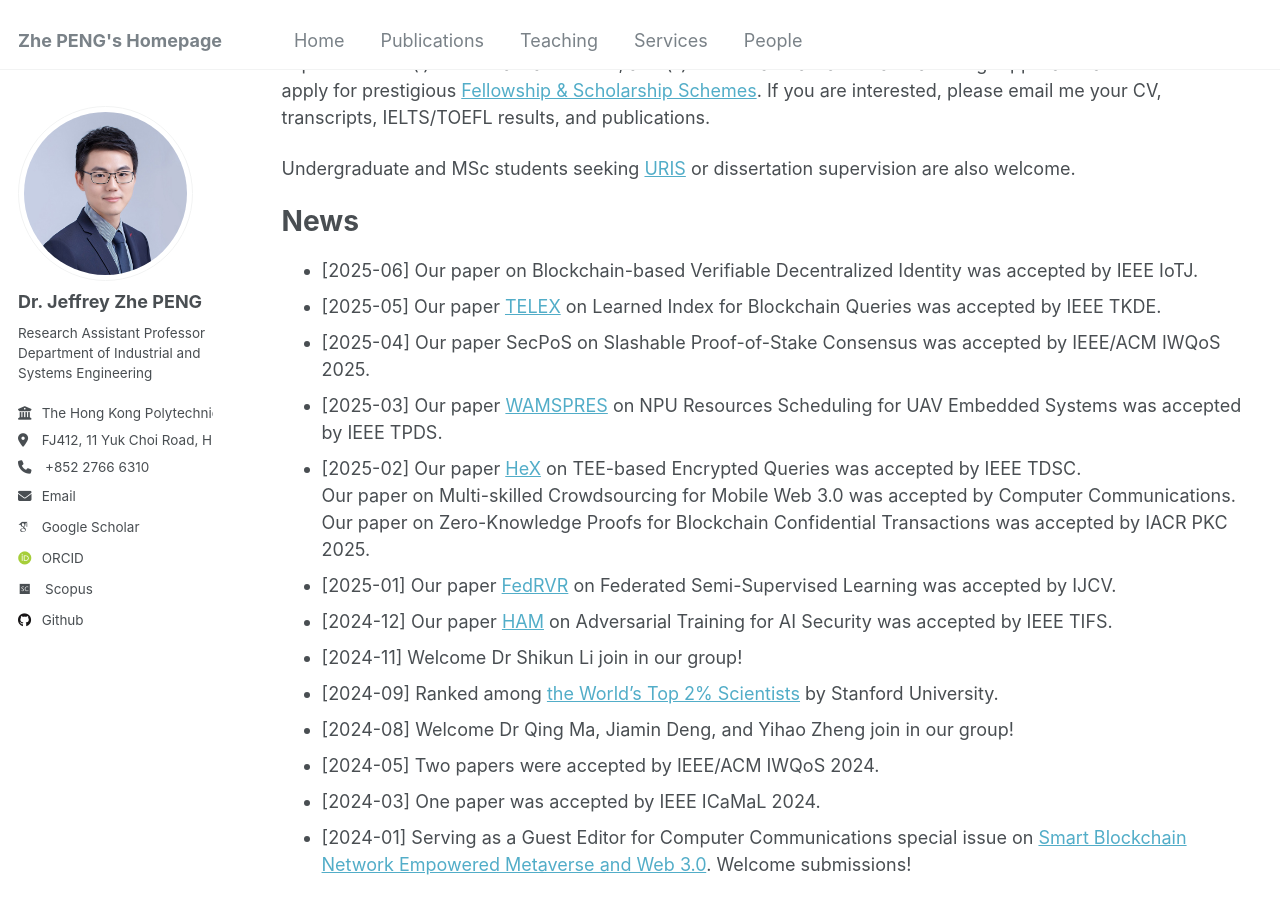
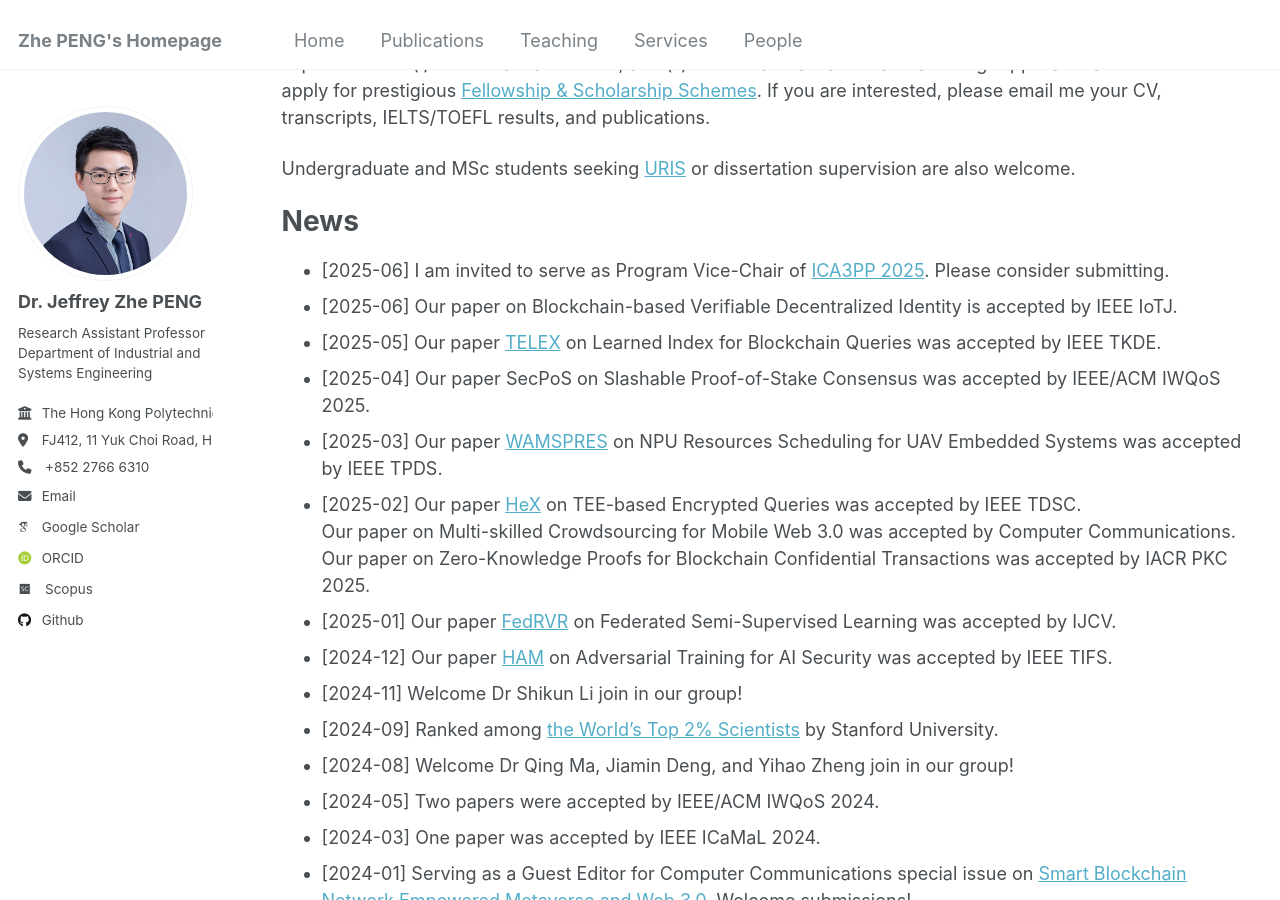
Before and after one commit to PENG-Zhe/peng-zhe.github.io, a Jekyll site: the page built from _pages/about.md, in a window 1280 px wide and 900 px high, scrolled down 652 px. Built offline with Jekyll 4.4.1, drawn with Linux system fonts in a browser that asks for light colours; some web fonts are replaced.

Commit message:
Update about.md

```diff
--- a/_pages/about.md
+++ b/_pages/about.md
@@ -25,7 +25,8 @@ Undergraduate and MSc students seeking [URIS](https://www.polyu.edu.hk/gs/ug-res
 
 
 # News
-- [2025-06] Our paper on Blockchain-based Verifiable Decentralized Identity was accepted by IEEE IoTJ.
+- [2025-06] I am invited to serve as Program Vice-Chair of <a href="https://ieee-cybermatics.org/2025/ica3pp/index.html" target="_blank">ICA3PP 2025</a>. Please consider submitting.
+- [2025-06] Our paper on Blockchain-based Verifiable Decentralized Identity is accepted by IEEE IoTJ.
 - [2025-05] Our paper <a href="https://ieeexplore.ieee.org/document/10979200" target="_blank">TELEX</a> on Learned Index for Blockchain Queries was accepted by IEEE TKDE.
 - [2025-04] Our paper SecPoS on Slashable Proof-of-Stake Consensus was accepted by IEEE/ACM IWQoS 2025.
 - [2025-03] Our paper <a href="https://ieeexplore.ieee.org/document/10942549" target="_blank">WAMSPRES</a> on NPU Resources Scheduling for UAV Embedded Systems was accepted by IEEE TPDS.
```
